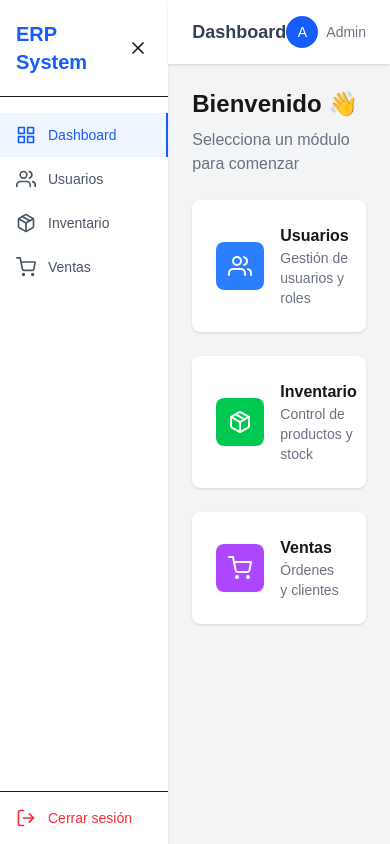
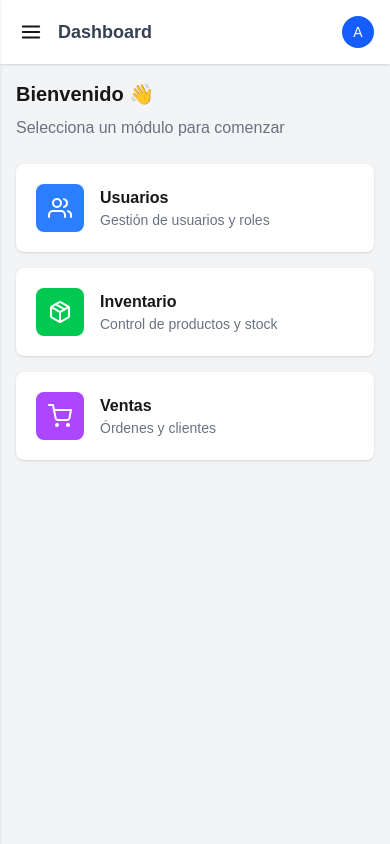
Before and after one commit to EmmanuelImanol/erp-system, a Next.js app in the folder frontend/: page /dashboard in a window 390 px wide. Built offline with nearby package versions, Linux system fonts and the light colour scheme.

Commit message:
feat: responsive design for all pages

```diff
--- a/frontend/app/(auth)/login/page.tsx
+++ b/frontend/app/(auth)/login/page.tsx
@@ -49,13 +49,11 @@ export default function LoginPage() {
   };
 
   return (
-    <main className="min-h-screen flex items-center justify-center bg-gray-100">
-      <div className="bg-white p-8 rounded-lg shadow-md w-full max-w-md">
+    <main className="min-h-screen flex items-center justify-center bg-gray-100 px-4">
+      <div className="bg-white p-6 sm:p-8 rounded-lg shadow-md w-full max-w-md">
         <h1 className="text-2xl font-bold text-center mb-6">ERP System</h1>
 
         <form onSubmit={handleSubmit(onSubmit)} className="flex flex-col gap-4">
-
-          {/* Email */}
           <div className="flex flex-col gap-1">
             <label className="text-sm font-medium">Email</label>
             <input
@@ -69,7 +67,6 @@ export default function LoginPage() {
             )}
           </div>
 
-          {/* Password */}
           <div className="flex flex-col gap-1">
             <label className="text-sm font-medium">Contraseña</label>
             <input
@@ -83,14 +80,12 @@ export default function LoginPage() {
             )}
           </div>
 
-          {/* Error general */}
           {errors.root && (
             <div className="bg-red-50 text-red-500 text-sm p-3 rounded-md">
               {errors.root.message}
             </div>
           )}
 
-          {/* Submit */}
           <button
             type="submit"
             disabled={isSubmitting}
@@ -98,7 +93,6 @@ export default function LoginPage() {
           >
             {isSubmitting ? 'Iniciando sesión...' : 'Iniciar sesión'}
           </button>
-
         </form>
       </div>
     </main>
--- a/frontend/app/(dashboard)/dashboard/page.tsx
+++ b/frontend/app/(dashboard)/dashboard/page.tsx
@@ -11,15 +11,15 @@ const modules = [
 
 export default function DashboardPage() {
   return (
-    <div className="p-6">
-      <h2 className="text-2xl font-bold mb-2">Bienvenido 👋</h2>
+    <div className="p-4 sm:p-6">
+      <h2 className="text-xl sm:text-2xl font-bold mb-2">Bienvenido 👋</h2>
       <p className="text-gray-500 mb-6">Selecciona un módulo para comenzar</p>
 
-      <div className="grid grid-cols-1 md:grid-cols-3 gap-6">
+      <div className="grid grid-cols-1 sm:grid-cols-2 lg:grid-cols-3 gap-4 sm:gap-6">
         {modules.map(({ label, description, href, icon: Icon, color }) => (
           <Link key={href} href={href}>
-            <div className="bg-white rounded-lg shadow-sm p-6 hover:shadow-md transition-shadow cursor-pointer flex items-center gap-4">
-              <div className={`${color} p-3 rounded-lg text-white`}>
+            <div className="bg-white rounded-lg shadow-sm p-5 hover:shadow-md transition-shadow cursor-pointer flex items-center gap-4">
+              <div className={`${color} p-3 rounded-lg text-white shrink-0`}>
                 <Icon size={24} />
               </div>
               <div>
--- a/frontend/app/(dashboard)/dashboard/users/page.tsx
+++ b/frontend/app/(dashboard)/dashboard/users/page.tsx
@@ -75,9 +75,9 @@ export default function UsersPage() {
         </button>
       </div>
 
-      {/* Tabla */}
-      <div className="bg-white rounded-lg shadow-sm overflow-hidden">
-        <table className="w-full text-sm">
+      {/* Tabla con scroll horizontal en mobile */}
+      <div className="bg-white rounded-lg shadow-sm overflow-x-auto">
+        <table className="w-full text-sm min-w-150">
           <thead className="bg-gray-50 text-gray-600 uppercase text-xs">
             <tr>
               <th className="px-6 py-3 text-left">Nombre</th>
--- a/frontend/app/(dashboard)/layout.tsx
+++ b/frontend/app/(dashboard)/layout.tsx
@@ -4,13 +4,8 @@ import { useState } from 'react';
 import Link from 'next/link';
 import { usePathname, useRouter } from 'next/navigation';
 import {
-  FiUsers,
-  FiPackage,
-  FiShoppingCart,
-  FiGrid,
-  FiLogOut,
-  FiMenu,
-  FiX,
+  FiUsers, FiPackage, FiShoppingCart,
+  FiGrid, FiLogOut, FiMenu, FiX,
 } from 'react-icons/fi';
 import { removeCookie } from '@/lib/cookies';
 
@@ -21,10 +16,54 @@ const navItems = [
   { label: 'Ventas', href: '/dashboard/sales', icon: FiShoppingCart },
 ];
 
+// 👇 Fuera del componente principal
+interface SidebarContentProps {
+  pathname: string;
+  onNavigate: () => void;
+  onLogout: () => void;
+}
+
+function SidebarContent({ pathname, onNavigate, onLogout }: SidebarContentProps) {
+  return (
+    <>
+      <nav className="flex-1 py-4">
+        {navItems.map(({ label, href, icon: Icon }) => {
+          const isActive = pathname === href;
+          return (
+            <Link
+              key={href}
+              href={href}
+              onClick={onNavigate}
+              className={`flex items-center gap-3 px-4 py-3 transition-colors ${
+                isActive
+                  ? 'bg-blue-50 text-blue-600 border-r-2 border-blue-600'
+                  : 'text-gray-600 hover:bg-gray-50'
+              }`}
+            >
+              <Icon size={20} />
+              <span className="text-sm font-medium">{label}</span>
+            </Link>
+          );
+        })}
+      </nav>
+
+      <div className="border-t p-4">
+        <button
+          onClick={onLogout}
+          className="flex items-center gap-3 text-red-500 hover:text-red-700 transition-colors w-full"
+        >
+          <FiLogOut size={20} />
+          <span className="text-sm font-medium">Cerrar sesión</span>
+        </button>
+      </div>
+    </>
+  );
+}
+
 export default function DashboardLayout({ children }: { children: React.ReactNode }) {
   const pathname = usePathname();
   const router = useRouter();
-  const [isSidebarOpen, setIsSidebarOpen] = useState(true);
+  const [isMobileSidebarOpen, setIsMobileSidebarOpen] = useState(false);
 
   const handleLogout = () => {
     localStorage.removeItem('token');
@@ -36,76 +75,70 @@ export default function DashboardLayout({ children }: { children: React.ReactNod
   return (
     <div className="min-h-screen flex bg-gray-100">
 
-      {/* Sidebar */}
-      <aside className={`${isSidebarOpen ? 'w-64' : 'w-16'} bg-white shadow-sm transition-all duration-300 flex flex-col`}>
+      {/* Sidebar desktop */}
+      <aside className="hidden lg:flex w-64 bg-white shadow-sm flex-col shrink-0">
+        <div className="px-4 py-5 border-b">
+          <span className="text-xl font-bold text-blue-600">ERP System</span>
+        </div>
+        <SidebarContent
+          pathname={pathname}
+          onNavigate={() => {}}
+          onLogout={handleLogout}
+        />
+      </aside>
 
-        {/* Logo */}
+      {/* Overlay mobile */}
+      {isMobileSidebarOpen && (
+        <div
+          className="fixed inset-0 bg-black bg-opacity-50 z-20 lg:hidden"
+          onClick={() => setIsMobileSidebarOpen(false)}
+        />
+      )}
+
+      {/* Sidebar mobile */}
+      <aside className={`
+        fixed inset-y-0 left-0 z-30 w-64 bg-white shadow-sm flex flex-col
+        transition-transform duration-300 lg:hidden
+        ${isMobileSidebarOpen ? 'translate-x-0' : '-translate-x-full'}
+      `}>
         <div className="flex items-center justify-between px-4 py-5 border-b">
-          {isSidebarOpen && (
-            <span className="text-xl font-bold text-blue-600">ERP System</span>
-          )}
-          <button
-            onClick={() => setIsSidebarOpen(!isSidebarOpen)}
-            className="p-1 rounded-md hover:bg-gray-100 transition-colors"
-          >
-            {isSidebarOpen ? <FiX size={20} /> : <FiMenu size={20} />}
+          <span className="text-xl font-bold text-blue-600">ERP System</span>
+          <button onClick={() => setIsMobileSidebarOpen(false)}>
+            <FiX size={20} />
           </button>
         </div>
-
-        {/* Nav items */}
-        <nav className="flex-1 py-4">
-          {navItems.map(({ label, href, icon: Icon }) => {
-            const isActive = pathname === href;
-            return (
-              <Link
-                key={href}
-                href={href}
-                className={`flex items-center gap-3 px-4 py-3 transition-colors ${
-                  isActive
-                    ? 'bg-blue-50 text-blue-600 border-r-2 border-blue-600'
-                    : 'text-gray-600 hover:bg-gray-50'
-                }`}
-              >
-                <Icon size={20} />
-                {isSidebarOpen && <span className="text-sm font-medium">{label}</span>}
-              </Link>
-            );
-          })}
-        </nav>
-
-        {/* Logout */}
-        <div className="border-t p-4">
-          <button
-            onClick={handleLogout}
-            className="flex items-center gap-3 text-red-500 hover:text-red-700 transition-colors w-full"
-          >
-            <FiLogOut size={20} />
-            {isSidebarOpen && <span className="text-sm font-medium">Cerrar sesión</span>}
-          </button>
-        </div>
+        <SidebarContent
+          pathname={pathname}
+          onNavigate={() => setIsMobileSidebarOpen(false)}
+          onLogout={handleLogout}
+        />
       </aside>
 
       {/* Main content */}
-      <div className="flex-1 flex flex-col">
-
-        {/* Topbar */}
-        <header className="bg-white shadow-sm px-6 py-4 flex justify-between items-center">
-          <h1 className="text-lg font-semibold text-gray-700">
-            {navItems.find((item) => item.href === pathname)?.label ?? 'Dashboard'}
-          </h1>
+      <div className="flex-1 flex flex-col min-w-0">
+        <header className="bg-white shadow-sm px-4 py-4 flex justify-between items-center">
+          <div className="flex items-center gap-3">
+            <button
+              onClick={() => setIsMobileSidebarOpen(true)}
+              className="p-1 rounded-md hover:bg-gray-100 lg:hidden"
+            >
+              <FiMenu size={22} />
+            </button>
+            <h1 className="text-lg font-semibold text-gray-700">
+              {navItems.find((item) => item.href === pathname)?.label ?? 'Dashboard'}
+            </h1>
+          </div>
           <div className="flex items-center gap-2 text-sm text-gray-500">
             <div className="w-8 h-8 bg-blue-600 rounded-full flex items-center justify-center text-white font-medium">
               A
             </div>
-            Admin
+            <span className="hidden sm:block">Admin</span>
           </div>
         </header>
 
-        {/* Page content */}
         <main className="flex-1 overflow-auto">
           {children}
         </main>
-
       </div>
     </div>
   );
--- a/frontend/components/users/UserModal.tsx
+++ b/frontend/components/users/UserModal.tsx
@@ -87,8 +87,8 @@ export default function UserModal({ isOpen, onClose, onSuccess, user }: UserModa
   if (!isOpen) return null;
 
   return (
-    <div className="fixed inset-0 bg-black bg-opacity-50 flex items-center justify-center z-50">
-      <div className="bg-white rounded-lg shadow-xl w-full max-w-md p-6">
+    <div className="fixed inset-0 bg-black bg-opacity-50 flex items-end sm:items-center justify-center z-50 p-0 sm:p-4">
+      <div className="bg-white rounded-t-2xl sm:rounded-lg shadow-xl w-full sm:max-w-md p-6 max-h-[90vh] overflow-y-auto">
 
         {/* Header */}
         <div className="flex justify-between items-center mb-6">
```
